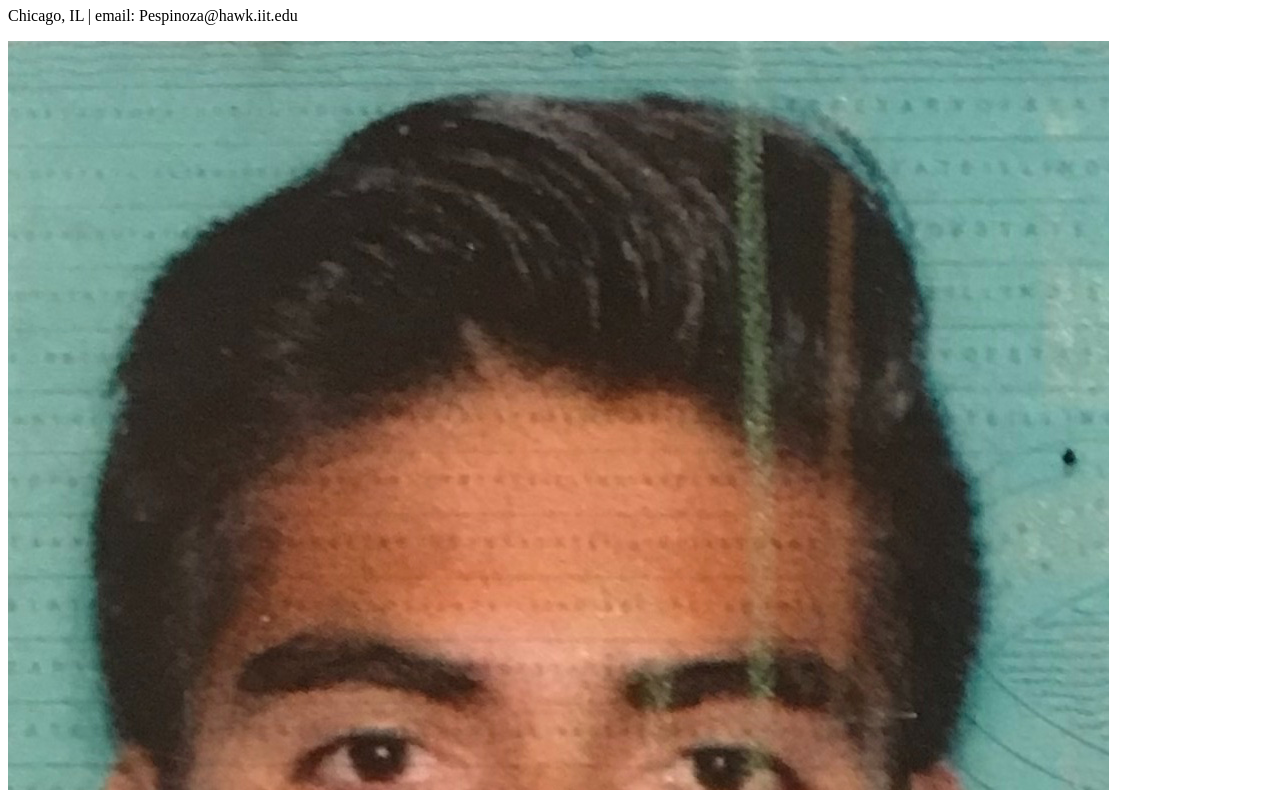
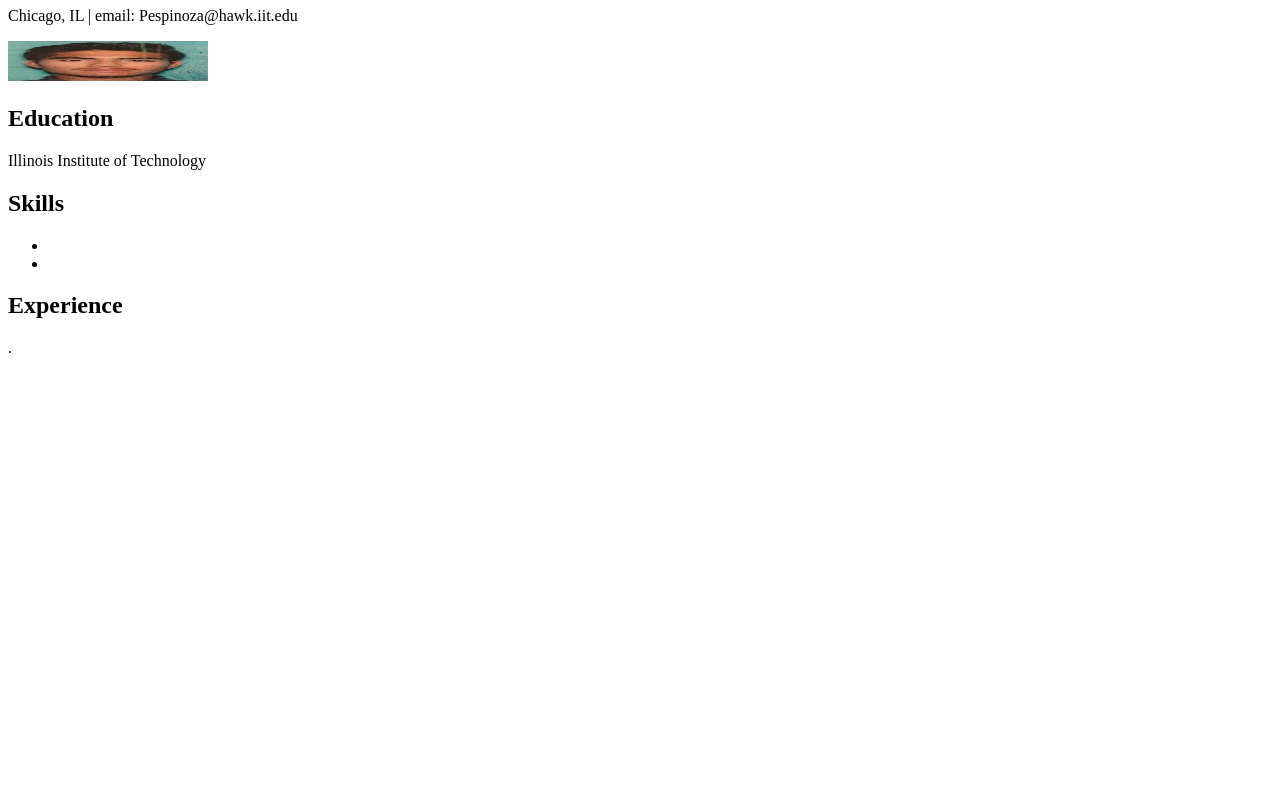
Before and after one commit to Pespino22/Project-1, a plain HTML site: page index.html in a window 1280 px wide. Shown: the part 143-933 px from the top of the page. After the commit the page ends 800 px from the top, so only its background shows below. Drawn offline with Linux system fonts and the light colour scheme.

Commit message:
Update index.html

```diff
--- a/index.html
+++ b/index.html
@@ -12,7 +12,7 @@
   </ul>
   <h1>Pedro Espinoza</h1>
     <p>Chicago, IL | email: Pespinoza@hawk.iit.edu</p>
-    <img src="facepic.jpg" alt="face">
+    <img src="facepic.jpg" width="200" height="40" alt="face">
   <h2>Education</h2>
     <p> Illinois Institute of Technology</p>
   <h2>Skills</h2>
```
